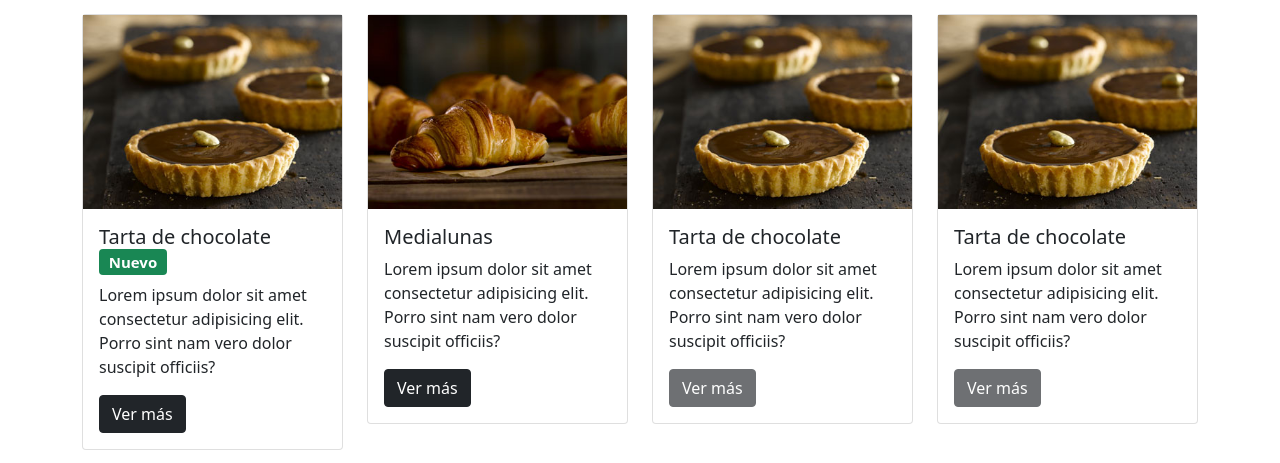
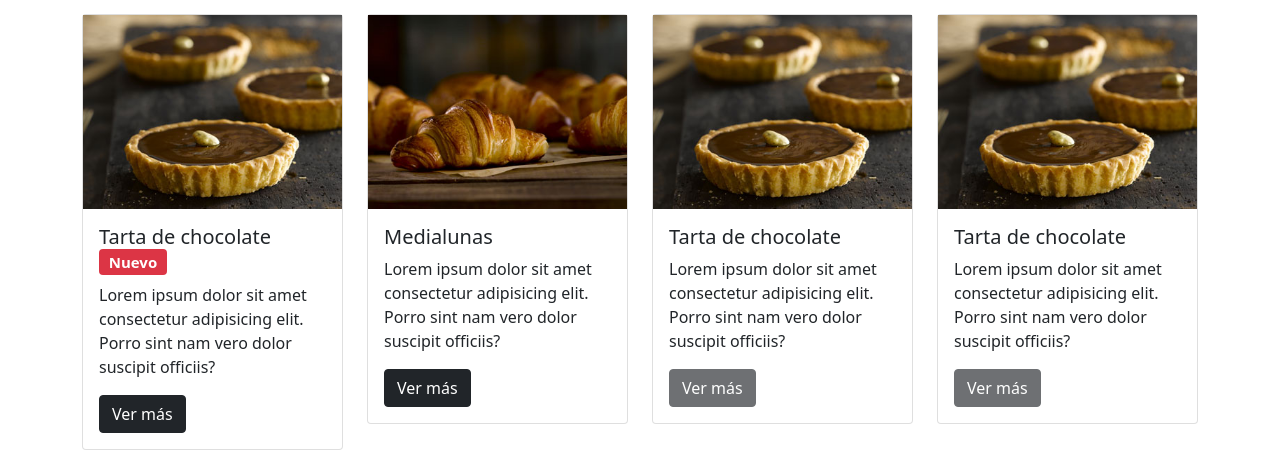
Before and after one commit to Posonu/panaderiaCocu, a plain HTML site: page pages/productos.html in a window 1280 px wide. Shown: the part 272-735 px from the top of the page. Drawn offline with Linux system fonts and the light colour scheme.

Commit message:
Modifique el color del badge de la galeria de productos

```diff
--- a/pages/productos.html
+++ b/pages/productos.html
@@ -51,7 +51,7 @@
           <div class="card">
             <img src="../img/productos/Torta-de-chocolate_00098_portfolio.jpg" alt="tarta de chocolate">
             <div class="card-body">
-              <h5 class="card-title">Tarta de chocolate <span class="badge bg-success">Nuevo</span></h5>
+              <h5 class="card-title">Tarta de chocolate <span class="badge bg-danger">Nuevo</span></h5>
               <p class="card-text">Lorem ipsum dolor sit amet consectetur adipisicing elit. Porro sint nam vero dolor
                 suscipit officiis?</p>
               <button class="btn btn-dark" type="button" data-bs-toggle="modal" data-bs-target="#modalProducto">Ver
```
